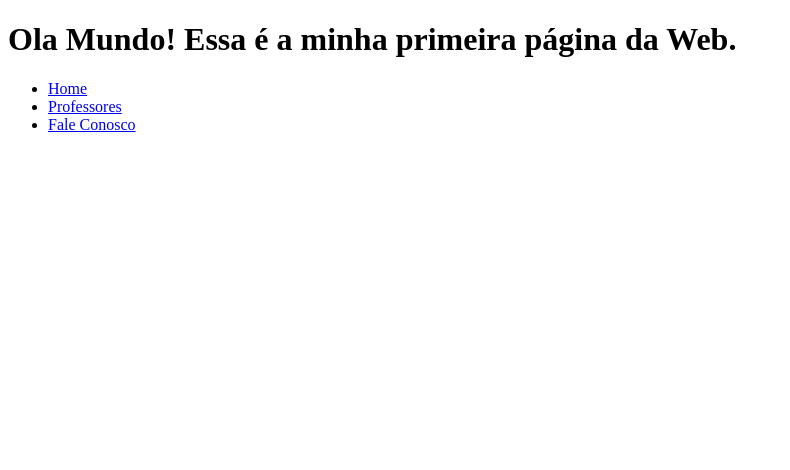
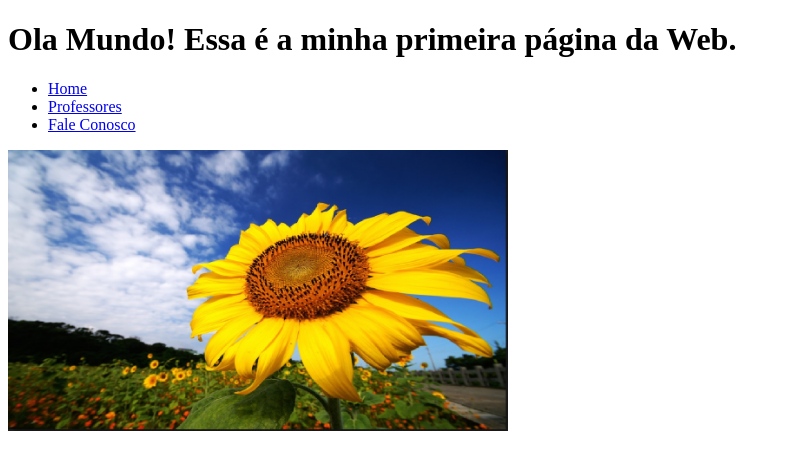
Before and after one commit to AdrianoPaulino/Devarias-aulasHTML-2021, a plain HTML site: page index.html in a window 1280 px wide. Shown: the whole page, without its empty margins (0-790 px from the left). Drawn offline with Linux system fonts and the light colour scheme.

Commit message:
salvando fotos

```diff
--- a/index.html
+++ b/index.html
@@ -12,9 +12,13 @@
                     <li><a href="index.html">Home</a></li>
                     <li><a href="Professores.html">Professores</a></li>
                     <li><a href="FaleConosco.html">Fale Conosco</a></li>
-
                 </ul>
             </nav>
         </header>
+        <main>
+            <section>
+                <img src="Fotos/foto1.jpg"width="500" alt="Devaria - Olá Mundo"/>
+            </section>
+        </main>
     </body>
 </html>
```
Also changed, not shown: Fotos/foto1.jpg (added), Fotos/foto2.jpg (added).
